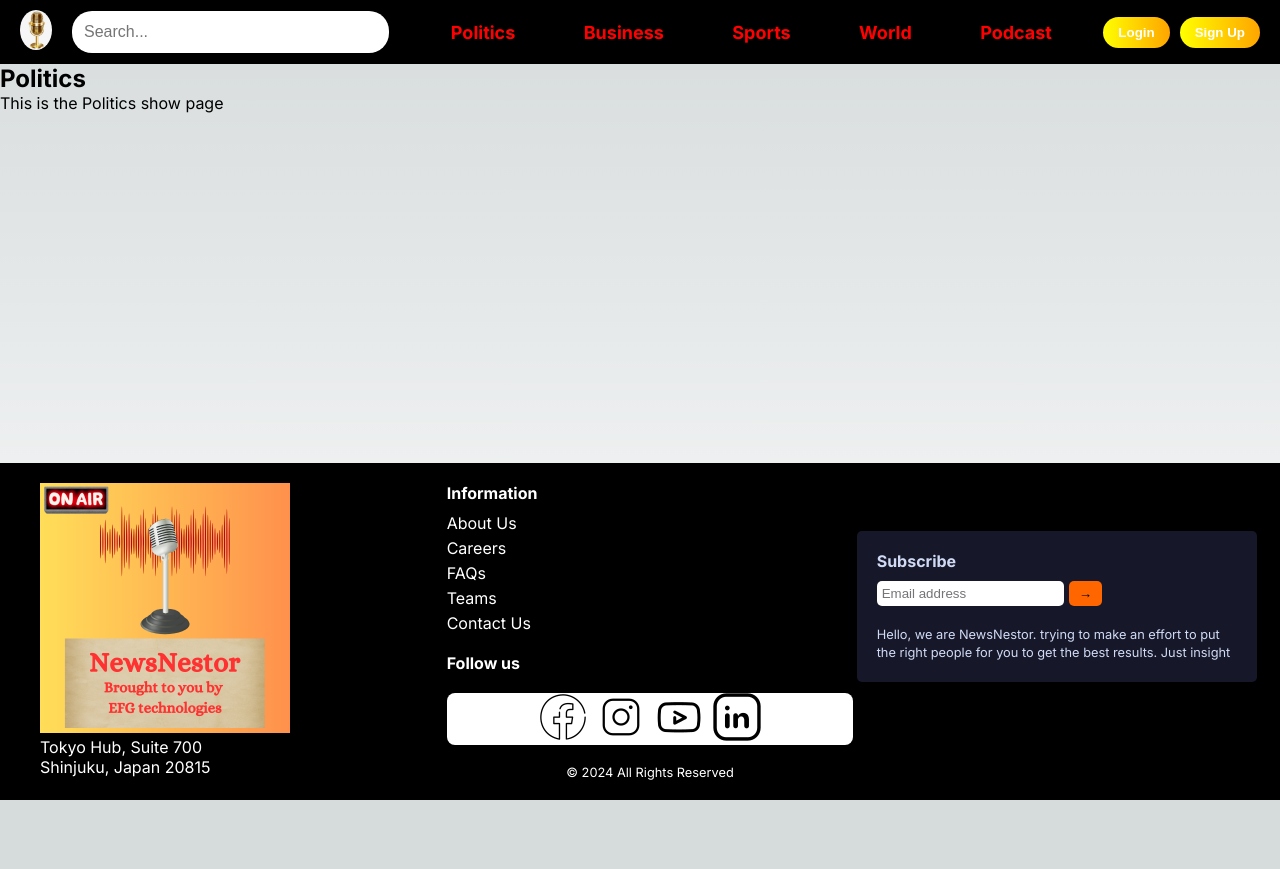
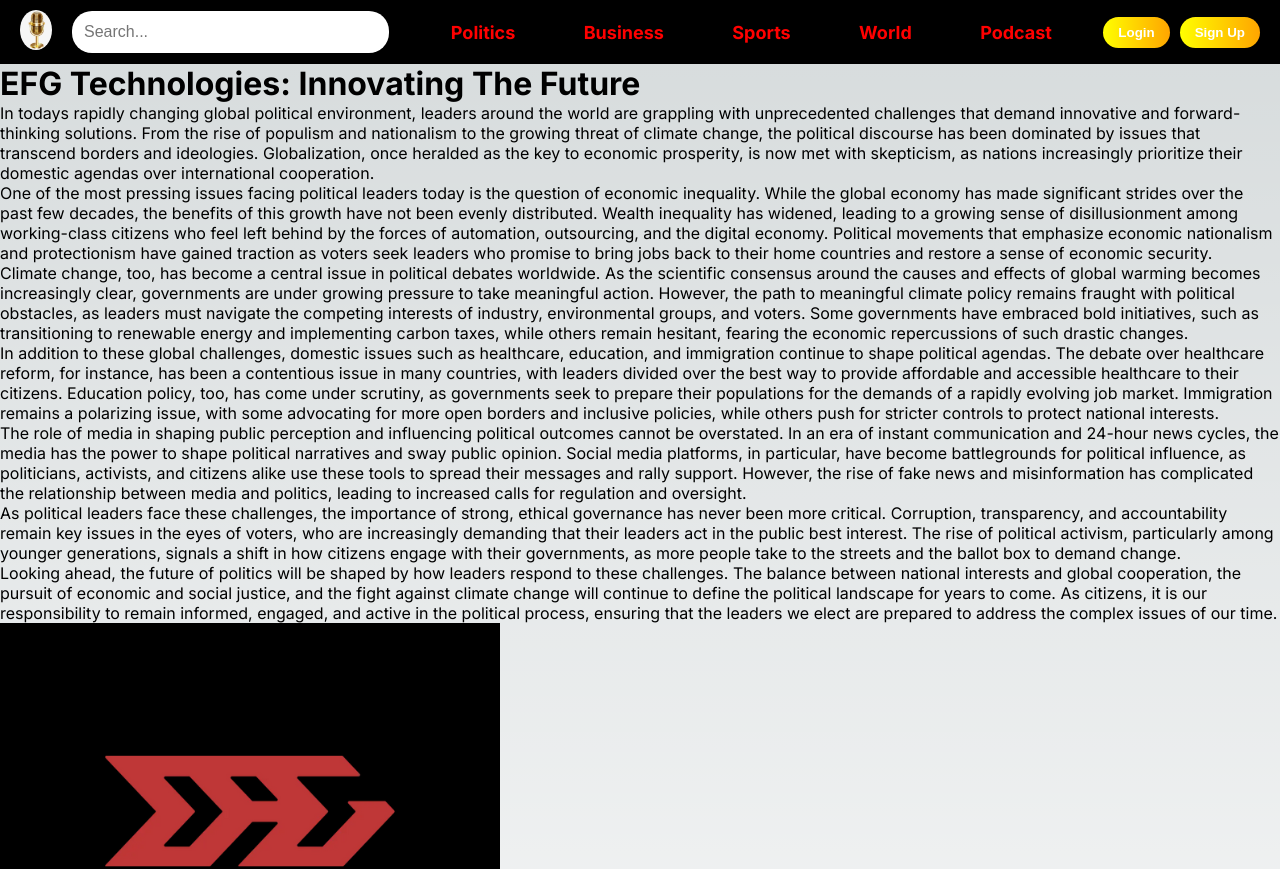
Before and after one commit to efg-technologies/demo-project, a Next.js app: page /politics in a window 1280 px wide. Shown: the top 869 px of the page. Before the commit the page ends 800 px from the top, so only its background shows below. Built offline with nearby package versions, Linux system fonts and the light colour scheme.

Commit message:
HTML updated

```diff
--- a/src/app/components/Politics.js
+++ b/src/app/components/Politics.js
@@ -8,10 +8,37 @@
       <div>
         <Navbar />
       </div>
-      <section className={styles.content}>
-        <h1>Politics</h1>
-        <p>This is the Politics show page</p>
-      </section>
+      <div className={styles.politicsSection}>
+        <div className={styles.politicsGrid}>
+          <div className={styles.textSection}>
+            <h1>EFG Technologies: Innovating The Future</h1>
+            <p>
+              In todays rapidly changing global political environment, leaders around the world are grappling with unprecedented challenges that demand innovative and forward-thinking solutions. From the rise of populism and nationalism to the growing threat of climate change, the political discourse has been dominated by issues that transcend borders and ideologies. Globalization, once heralded as the key to economic prosperity, is now met with skepticism, as nations increasingly prioritize their domestic agendas over international cooperation.
+            </p>
+            <p>
+              One of the most pressing issues facing political leaders today is the question of economic inequality. While the global economy has made significant strides over the past few decades, the benefits of this growth have not been evenly distributed. Wealth inequality has widened, leading to a growing sense of disillusionment among working-class citizens who feel left behind by the forces of automation, outsourcing, and the digital economy. Political movements that emphasize economic nationalism and protectionism have gained traction as voters seek leaders who promise to bring jobs back to their home countries and restore a sense of economic security.
+            </p>
+            <p>
+              Climate change, too, has become a central issue in political debates worldwide. As the scientific consensus around the causes and effects of global warming becomes increasingly clear, governments are under growing pressure to take meaningful action. However, the path to meaningful climate policy remains fraught with political obstacles, as leaders must navigate the competing interests of industry, environmental groups, and voters. Some governments have embraced bold initiatives, such as transitioning to renewable energy and implementing carbon taxes, while others remain hesitant, fearing the economic repercussions of such drastic changes.
+            </p>
+            <p>
+              In addition to these global challenges, domestic issues such as healthcare, education, and immigration continue to shape political agendas. The debate over healthcare reform, for instance, has been a contentious issue in many countries, with leaders divided over the best way to provide affordable and accessible healthcare to their citizens. Education policy, too, has come under scrutiny, as governments seek to prepare their populations for the demands of a rapidly evolving job market. Immigration remains a polarizing issue, with some advocating for more open borders and inclusive policies, while others push for stricter controls to protect national interests.
+            </p>
+            <p>
+              The role of media in shaping public perception and influencing political outcomes cannot be overstated. In an era of instant communication and 24-hour news cycles, the media has the power to shape political narratives and sway public opinion. Social media platforms, in particular, have become battlegrounds for political influence, as politicians, activists, and citizens alike use these tools to spread their messages and rally support. However, the rise of fake news and misinformation has complicated the relationship between media and politics, leading to increased calls for regulation and oversight.
+            </p>
+            <p>
+              As political leaders face these challenges, the importance of strong, ethical governance has never been more critical. Corruption, transparency, and accountability remain key issues in the eyes of voters, who are increasingly demanding that their leaders act in the public best interest. The rise of political activism, particularly among younger generations, signals a shift in how citizens engage with their governments, as more people take to the streets and the ballot box to demand change.
+            </p>
+            <p>
+              Looking ahead, the future of politics will be shaped by how leaders respond to these challenges. The balance between national interests and global cooperation, the pursuit of economic and social justice, and the fight against climate change will continue to define the political landscape for years to come. As citizens, it is our responsibility to remain informed, engaged, and active in the political process, ensuring that the leaders we elect are prepared to address the complex issues of our time.
+            </p>
+          </div>
+          <div className={styles.imageSection}>
+            <img src="./images/EFGtechnologies.png" alt="EFG Technologies" />
+          </div>
+        </div>
+      </div>
       <div>
         <Footer />
       </div>
--- a/src/app/components/Politics.module.css
+++ b/src/app/components/Politics.module.css
@@ -5,6 +5,6 @@
   justify-content: space-between;
 }
 
-.content {
+.politicsSection {
   flex-grow: 1;
 }
```
Also changed, not shown: public/images/EFGtechnologies.png (added).
